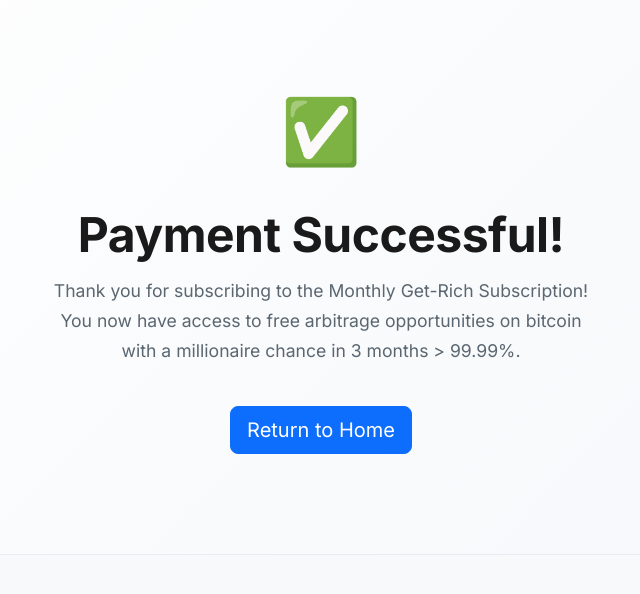
After one commit to yyqfrank420/polymarketapp, a Flask app: template templates/success.html in a window 1280 px wide. The commit adds this page. Shown: the top 594 px of the page, without its empty margins (319-959 px from the left). Run offline with Flask 3, Linux system fonts and the light colour scheme; the template is opened without the code that fills it, so the values that code supplies are empty.

Commit message:
Add Stripe integration for Monthly Get-Rich Subscription
- Added Stripe 13.0.1 dependency
- Integrated premium subscription button in top-right corner
- Created checkout sessions for €67.67/month subscription
- Added success/cancel pages for payment flow
- Updated styling with golden premium button
- Connected to actual product: prod_TJ1v4b9S6EUxIQ

```diff
--- a/requirements.txt
+++ b/requirements.txt
@@ -1,2 +1,3 @@
 Flask==3.0.0
 Werkzeug==3.0.1
+stripe==13.0.1
--- /dev/null
+++ b/templates/success.html
@@ -0,0 +1,55 @@
+<!DOCTYPE html>
+<html lang="en">
+<head>
+    <meta charset="UTF-8">
+    <meta name="viewport" content="width=device-width, initial-scale=1.0">
+    <title>Payment Successful - Futura</title>
+
+    <!-- Bootstrap 5 CSS -->
+    <link href="https://cdn.jsdelivr.net/npm/bootstrap@5.3.0/dist/css/bootstrap.min.css" rel="stylesheet">
+
+    <!-- Google Fonts -->
+    <link href="https://fonts.googleapis.com/css2?family=Inter:wght@300;400;500;600;700&display=swap" rel="stylesheet">
+
+    <!-- Custom CSS -->
+    <link rel="stylesheet" href="{{ url_for('static', filename='css/style.css') }}">
+</head>
+<body>
+
+    <!-- Success Section -->
+    <section class="hero-section">
+        <div class="container">
+            <div class="row justify-content-center">
+                <div class="col-lg-6 text-center">
+                    <div class="success-icon mb-4">
+                        <span style="font-size: 4rem; color: #10b981;">✅</span>
+                    </div>
+
+                    <h1 class="hero-title">Payment Successful!</h1>
+                    <p class="hero-description">
+                        Thank you for subscribing to the Monthly Get-Rich Subscription! You now have access to free arbitrage opportunities on bitcoin with a millionaire chance in 3 months > 99.99%.
+                    </p>
+
+                    <div class="mt-4">
+                        <a href="/" class="btn btn-primary btn-lg">
+                            Return to Home
+                        </a>
+                    </div>
+
+                    {% if session %}
+                    <div class="mt-4">
+                        <small class="text-muted">
+                            Session ID: {{ session.id }}
+                        </small>
+                    </div>
+                    {% endif %}
+                </div>
+            </div>
+        </div>
+    </section>
+
+    <!-- Bootstrap 5 JS Bundle -->
+    <script src="https://cdn.jsdelivr.net/npm/bootstrap@5.3.0/dist/js/bootstrap.bundle.min.js"></script>
+
+</body>
+</html>
--- a/waitinglist_app.py
+++ b/waitinglist_app.py
@@ -3,6 +3,7 @@ import sqlite3
 import os
 import logging
 from datetime import datetime
+import stripe
 
 app = Flask(__name__)
 
@@ -20,6 +21,13 @@ else:
 app.config['ENV'] = os.environ.get('FLASK_ENV', 'development')
 app.config['DEBUG'] = app.config['ENV'] == 'development'
 app.config['SECRET_KEY'] = os.environ.get('SECRET_KEY', 'dev-secret-key-change-in-production')
+
+# Stripe Configuration
+stripe.api_key = 'sk_test_51SMPehGf9P1kk0BnS9ypd2cPraRWqPfQtJHhPTcpcpuQHIkBxVjcRy1ubNJvkwCBkeYEZ5m9Es5gMWUZfxXonObj00ggxVBZmU'
+STRIPE_PUBLISHABLE_KEY = 'pk_test_51SMPehGf9P1kk0Bn6fixDPguXM8bSxEJy6F7wTmzQB7mVQtzEkFBpqg9xenscQDVArnvwfgBBUEn4IRVKNEUEBgj000B6a9RPe'
+PRODUCT_ID = 'prod_TJ1v4b9S6EUxIQ'
+
+# Stripe is now properly configured
 
 # Database setup - use absolute path for production
 BASE_DIR = os.path.abspath(os.path.dirname(__file__))
@@ -54,7 +62,7 @@ def get_db():
 @app.route('/')
 def index():
     """Render the landing page"""
-    return render_template('index.html')
+    return render_template('index.html', stripe_publishable_key=STRIPE_PUBLISHABLE_KEY)
 
 @app.route('/api/register', methods=['POST'])
 def register():
@@ -119,6 +127,69 @@ def get_count():
         logger.error(f'Count retrieval error: {str(e)}')
         return jsonify({'count': 0}), 200
 
+# Stripe Routes
+@app.route('/api/create-checkout-session', methods=['POST'])
+def create_checkout_session():
+    """Create a Stripe checkout session for premium subscription"""
+    try:
+        data = request.get_json()
+        if not data:
+            return jsonify({'error': 'Invalid request format'}), 400
+
+        logger.info(f"Creating checkout session with Stripe API key: {stripe.api_key[:20]}...")
+        logger.info(f"Product ID: {PRODUCT_ID}")
+
+        # Create checkout session using your actual product
+        checkout_session = stripe.checkout.Session.create(
+            payment_method_types=['card'],
+            line_items=[{
+                'price_data': {
+                    'currency': 'eur',
+                    'product': PRODUCT_ID,  # Use your actual product ID
+                    'unit_amount': 6767,  # €67.67 in cents
+                    'recurring': {
+                        'interval': 'month'
+                    }
+                },
+                'quantity': 1,
+            }],
+            mode='subscription',  # Changed to subscription mode
+            success_url=request.url_root + 'success?session_id={CHECKOUT_SESSION_ID}',
+            cancel_url=request.url_root + 'cancel',
+            metadata={
+                'user_email': data.get('email', ''),
+            }
+        )
+
+        logger.info(f"Checkout session created successfully: {checkout_session.id}")
+        return jsonify({'checkout_url': checkout_session.url}), 200
+
+    except stripe.error.StripeError as e:
+        logger.error(f'Stripe API error: {str(e)}')
+        return jsonify({'error': f'Stripe error: {str(e)}'}), 500
+    except Exception as e:
+        logger.error(f'General checkout error: {str(e)}')
+        return jsonify({'error': 'Failed to create checkout session'}), 500
+
+@app.route('/success')
+def success():
+    """Handle successful payment"""
+    session_id = request.args.get('session_id')
+    if session_id:
+        try:
+            session = stripe.checkout.Session.retrieve(session_id)
+            logger.info(f'Payment successful for session: {session_id}')
+            return render_template('success.html', session=session)
+        except Exception as e:
+            logger.error(f'Error retrieving session: {str(e)}')
+
+    return render_template('success.html')
+
+@app.route('/cancel')
+def cancel():
+    """Handle cancelled payment"""
+    return render_template('cancel.html')
+
 # Error handlers for production
 @app.errorhandler(404)
 def not_found(e):
```
Also changed, not shown: static/css/style.css (+74 -0 lines), static/js/app.js (+50 -0 lines), templates/cancel.html (added, +50 -0 lines), templates/index.html (+16 -0 lines), package-lock.json (added), 1 other file.
